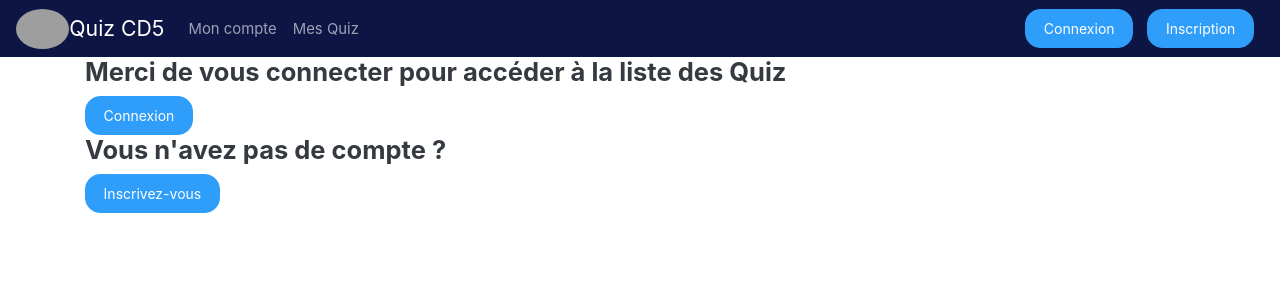
After one commit to ads6yy/quizcd5, a Symfony app: template templates/quiz/list.html.twig in a window 1280 px wide. The commit adds this page. Shown: the top 300 px of the page. Run offline with Twig, Linux system fonts and the light colour scheme; the template is opened without the code that fills it, so the values that code supplies are empty; some libraries are stand-ins or nearby versions; grey boxes are pictures that could not be loaded.

Commit message:
liste quiz / ajout css

```diff
--- a/composer.json
+++ b/composer.json
@@ -6,7 +6,6 @@
         "ext-ctype": "*",
         "ext-iconv": "*",
         "doctrine/annotations": "^1.6",
-        "misd/phone-number-bundle": "^1.3",
         "sensio/framework-extra-bundle": "^5.1",
         "symfony/asset": "4.3.*",
         "symfony/console": "4.3.*",
--- a/config/bundles.php
+++ b/config/bundles.php
@@ -15,5 +15,4 @@ return [
     Symfony\Bundle\MakerBundle\MakerBundle::class => ['dev' => true],
     Symfony\Bundle\WebServerBundle\WebServerBundle::class => ['dev' => true],
     Doctrine\Bundle\FixturesBundle\DoctrineFixturesBundle::class => ['dev' => true, 'test' => true],
-    Misd\PhoneNumberBundle\MisdPhoneNumberBundle::class => ['all' => true],
 ];
--- /dev/null
+++ b/public/css/style.css
@@ -0,0 +1,19 @@
+.btn-primary, .bg-primary {
+    background-color: #0D1544 !important;
+    border-color: #0D1544 !important;
+}
+
+.btn-primary:hover{
+    background-color: #192a86 !important;
+    border-color: #192a86 !important;
+}
+
+.btn-secondary {
+    background-color: #2F9DFA !important;
+    border-color: #2F9DFA !important;
+}
+
+.btn-secondary:hover{
+    background-color: #036dea !important;
+    border-color: #036dea !important;
+}
--- a/templates/base.html.twig
+++ b/templates/base.html.twig
@@ -3,11 +3,14 @@
     <head>
         <meta charset="UTF-8">
         <link rel="stylesheet" href="https://bootswatch.com/4/litera/bootstrap.min.css">
+        <link href="{{ asset('/css/style.css') }}" rel="stylesheet" />
         <title>{% block title %}Welcome!{% endblock %}</title>
         {% block stylesheets %}{% endblock%}
     </head>
     <body>
         <nav class="navbar navbar-expand-lg navbar-dark bg-primary">
+            <img src="https://pbs.twimg.com/profile_images/1027609854733631488/5V8n97zD_400x400.jpg"
+                     class="img-responsive rounded-circle" style="height: 40px">
             <a class="navbar-brand" href="/">Quiz CD5</a>
             <button class="navbar-toggler" type="button" data-toggle="collapse" data-target="#navbarColor01" aria-controls="navbarColor01" aria-expanded="false" aria-label="Toggle navigation">
                 <span class="navbar-toggler-icon"></span>
@@ -19,7 +22,7 @@
                         <a class="nav-link" href="{{ path('account') }}">Mon compte</a>
                     </li>
                     <li class="nav-item">
-                        <a class="nav-link" href="#">Mes Quiz</a>
+                        <a class="nav-link" href="{{ path('quiz_list') }}">Mes Quiz</a>
                     </li>
                 </ul>
                 <ul class="navbar-nav ml-auto">
@@ -33,10 +36,6 @@
                             <a href="{{ path('app_register') }}" class="btn btn-secondary" style="margin-right: 10px">Inscription</a>
                         </li>
                     {% endif %}
-                    <li class="nav-right">
-                        <img src="https://pbs.twimg.com/profile_images/1027609854733631488/5V8n97zD_400x400.jpg"
-                             class="img-responsive rounded-circle" style="height: 40px">
-                    </li>
                 </ul>
             </div>
         </nav>
--- /dev/null
+++ b/templates/quiz/list.html.twig
@@ -0,0 +1,34 @@
+{% extends 'base.html.twig' %}
+
+{% block body %}
+    {% if app.user %}
+        <h3>Liste des Quiz</h3>
+
+        <table class="table table-hover">
+            <thead>
+            <tr>
+                <th scope="col">Nom</th>
+                <th scope="col">Mon score</th>
+                <th scope="col">Commencer</th>
+            </tr>
+            </thead>
+            <tbody>
+        {% for quiz in quiz %}
+            <tr>
+                <th scope="row">{{ quiz.title }}</th>
+                <td>Le score de l'utilisateur au Quiz</td>
+                <td><a href="" class="btn btn-primary">Débuter le Quiz</a></td>
+            </tr>
+        {% endfor %}
+            </tbody>
+        </table>
+    {% else %}
+
+        <h4>Merci de vous connecter pour accéder à la liste des Quiz</h4>
+        <a href="{{ path('app_login') }}" class="btn btn-secondary" style="margin-right: 10px">Connexion</a>
+        <h4>Vous n'avez pas de compte ?</h4>
+        <a href="{{ path('app_register') }}" class="btn btn-secondary" style="margin-right: 10px">Inscrivez-vous</a>
+
+    {% endif %}
+
+{% endblock %}
```
Also changed, not shown: src/Controller/QuizController.php (+13 -1 lines), src/DataFixtures/QuizFixtures.php (added, +21 -0 lines), src/DataFixtures/UserFixtures.php (deleted, +0 -33 lines), templates/quiz/index.html.twig (+5 -6 lines), 2 other files.
